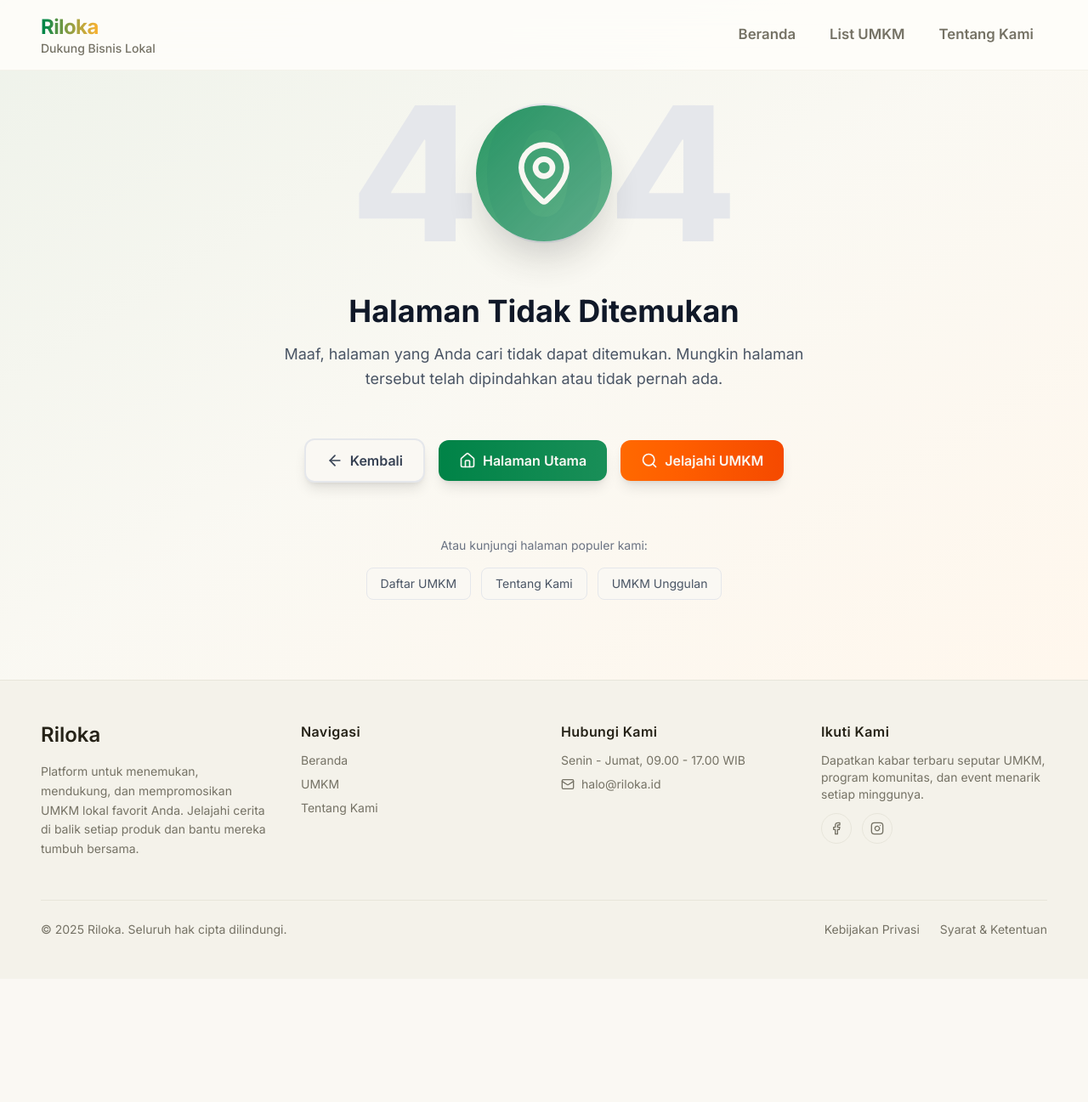
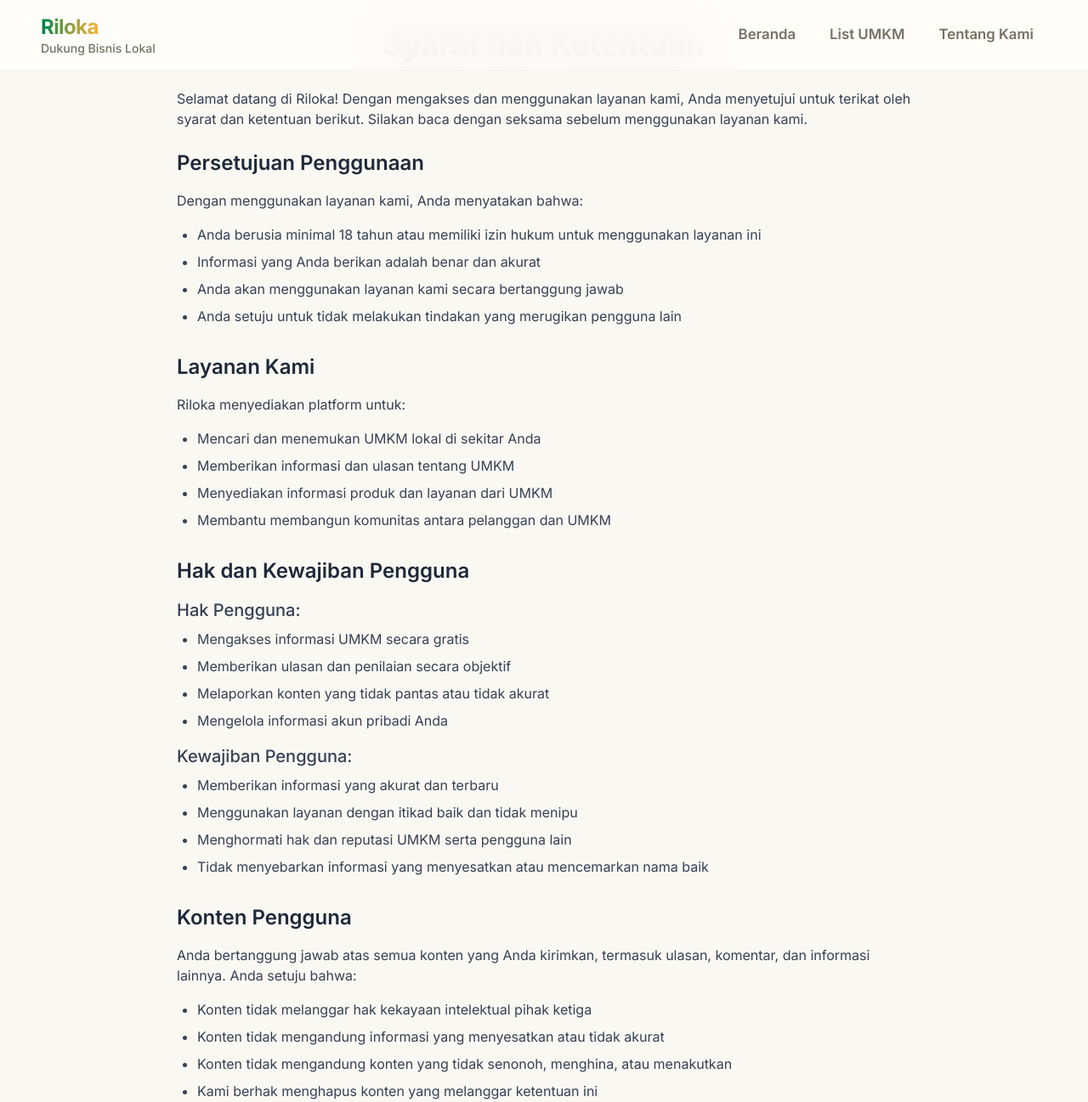
Before and after one commit to mwhehe30/Riloka, a Next.js app: page /syarat-ketentuan in a window 1280 px wide. Before the commit this address had no page. Shown: the top 1297 px of the page at 85% size. Before the commit the page ends 1152 px from the top, so only its background shows below. Built offline with nearby package versions, Linux system fonts and the light colour scheme.

Commit message:
nambahin data

```diff
--- /dev/null
+++ b/app/kebijakan-privasi/page.jsx
@@ -0,0 +1,80 @@
+import React from 'react';
+
+const PrivacyPolicyPage = () => {
+  return (
+    <div className="container mx-auto px-4 py-8 max-w-4xl">
+      <h1 className="text-3xl md:text-4xl font-bold text-center mb-8 text-gray-900">
+        Kebijakan Privasi
+      </h1>
+
+      <div className="prose prose-lg max-w-none">
+        <p className="text-gray-700 mb-6">
+          Kebijakan privasi ini menjelaskan bagaimana Riloka mengumpulkan,
+          menggunakan, dan melindungi informasi pribadi Anda saat menggunakan
+          layanan kami. Kami berkomitmen untuk menjaga privasi dan keamanan
+          data Anda.
+        </p>
+
+        <section className="mb-8">
+          <h2 className="text-2xl font-semibold mb-4 text-gray-800">Informasi yang Kami Kumpulkan</h2>
+          <ul className="list-disc pl-6 space-y-2 text-gray-700">
+            <li>Informasi akun yang Anda berikan saat mendaftar</li>
+            <li>Informasi penggunaan layanan dan preferensi Anda</li>
+            <li>Data perangkat dan informasi teknis yang relevan</li>
+            <li>Informasi lokasi untuk membantu penelusuran UMKM terdekat</li>
+          </ul>
+        </section>
+
+        <section className="mb-8">
+          <h2 className="text-2xl font-semibold mb-4 text-gray-800">Penggunaan Informasi</h2>
+          <p className="text-gray-700 mb-4">
+            Kami menggunakan informasi Anda untuk:
+          </p>
+          <ul className="list-disc pl-6 space-y-2 text-gray-700">
+            <li>Menyediakan dan meningkatkan layanan kami</li>
+            <li>Menyesuaikan pengalaman pengguna Anda</li>
+            <li>Menghubungi Anda tentang akun atau layanan kami</li>
+            <li>Menganalisis penggunaan layanan untuk perbaikan</li>
+          </ul>
+        </section>
+
+        <section className="mb-8">
+          <h2 className="text-2xl font-semibold mb-4 text-gray-800">Perlindungan Data</h2>
+          <p className="text-gray-700 mb-4">
+            Kami menerapkan berbagai langkah keamanan untuk melindungi informasi
+            Anda dari akses, perubahan, pengungkapan, atau penghancuran yang tidak sah.
+          </p>
+        </section>
+
+        <section className="mb-8">
+          <h2 className="text-2xl font-semibold mb-4 text-gray-800">Kebijakan Cookie</h2>
+          <p className="text-gray-700 mb-4">
+            Kami menggunakan cookie untuk meningkatkan pengalaman pengguna dan
+            menganalisis lalu lintas website. Anda dapat memilih untuk menerima
+            atau menolak cookie tersebut.
+          </p>
+        </section>
+
+        <section className="mb-8">
+          <h2 className="text-2xl font-semibold mb-4 text-gray-800">Perubahan Kebijakan</h2>
+          <p className="text-gray-700 mb-4">
+            Kami dapat memperbarui kebijakan privasi ini dari waktu ke waktu.
+            Perubahan akan diumumkan di website kami dan tanggal diperbarui
+            akan ditampilkan di atas.
+          </p>
+        </section>
+
+        <section className="mb-8">
+          <h2 className="text-2xl font-semibold mb-4 text-gray-800">Hubungi Kami</h2>
+          <p className="text-gray-700">
+            Jika Anda memiliki pertanyaan tentang kebijakan privasi ini,
+            silakan hubungi kami melalui informasi kontak yang tersedia
+            di halaman "Tentang" atau melalui email resmi kami.
+          </p>
+        </section>
+      </div>
+    </div>
+  );
+};
+
+export default PrivacyPolicyPage;
--- /dev/null
+++ b/app/syarat-ketentuan/page.jsx
@@ -0,0 +1,113 @@
+import React from 'react';
+
+const TermsAndConditionsPage = () => {
+  return (
+    <div className="container mx-auto px-4 py-8 max-w-4xl">
+      <h1 className="text-3xl md:text-4xl font-bold text-center mb-8 text-gray-900">
+        Syarat dan Ketentuan
+      </h1>
+
+      <div className="prose prose-lg max-w-none">
+        <p className="text-gray-700 mb-6">
+          Selamat datang di Riloka! Dengan mengakses dan menggunakan layanan
+          kami, Anda menyetujui untuk terikat oleh syarat dan ketentuan berikut.
+          Silakan baca dengan seksama sebelum menggunakan layanan kami.
+        </p>
+
+        <section className="mb-8">
+          <h2 className="text-2xl font-semibold mb-4 text-gray-800">Persetujuan Penggunaan</h2>
+          <p className="text-gray-700 mb-4">
+            Dengan menggunakan layanan kami, Anda menyatakan bahwa:
+          </p>
+          <ul className="list-disc pl-6 space-y-2 text-gray-700">
+            <li>Anda berusia minimal 18 tahun atau memiliki izin hukum untuk menggunakan layanan ini</li>
+            <li>Informasi yang Anda berikan adalah benar dan akurat</li>
+            <li>Anda akan menggunakan layanan kami secara bertanggung jawab</li>
+            <li>Anda setuju untuk tidak melakukan tindakan yang merugikan pengguna lain</li>
+          </ul>
+        </section>
+
+        <section className="mb-8">
+          <h2 className="text-2xl font-semibold mb-4 text-gray-800">Layanan Kami</h2>
+          <p className="text-gray-700 mb-4">
+            Riloka menyediakan platform untuk:
+          </p>
+          <ul className="list-disc pl-6 space-y-2 text-gray-700">
+            <li>Mencari dan menemukan UMKM lokal di sekitar Anda</li>
+            <li>Memberikan informasi dan ulasan tentang UMKM</li>
+            <li>Menyediakan informasi produk dan layanan dari UMKM</li>
+            <li>Membantu membangun komunitas antara pelanggan dan UMKM</li>
+          </ul>
+        </section>
+
+        <section className="mb-8">
+          <h2 className="text-2xl font-semibold mb-4 text-gray-800">Hak dan Kewajiban Pengguna</h2>
+          <h3 className="text-xl font-medium mb-2 text-gray-700">Hak Pengguna:</h3>
+          <ul className="list-disc pl-6 space-y-2 text-gray-700 mb-4">
+            <li>Mengakses informasi UMKM secara gratis</li>
+            <li>Memberikan ulasan dan penilaian secara objektif</li>
+            <li>Melaporkan konten yang tidak pantas atau tidak akurat</li>
+            <li>Mengelola informasi akun pribadi Anda</li>
+          </ul>
+
+          <h3 className="text-xl font-medium mb-2 text-gray-700">Kewajiban Pengguna:</h3>
+          <ul className="list-disc pl-6 space-y-2 text-gray-700">
+            <li>Memberikan informasi yang akurat dan terbaru</li>
+            <li>Menggunakan layanan dengan itikad baik dan tidak menipu</li>
+            <li>Menghormati hak dan reputasi UMKM serta pengguna lain</li>
+            <li>Tidak menyebarkan informasi yang menyesatkan atau mencemarkan nama baik</li>
+          </ul>
+        </section>
+
+        <section className="mb-8">
+          <h2 className="text-2xl font-semibold mb-4 text-gray-800">Konten Pengguna</h2>
+          <p className="text-gray-700 mb-4">
+            Anda bertanggung jawab atas semua konten yang Anda kirimkan,
+            termasuk ulasan, komentar, dan informasi lainnya. Anda setuju bahwa:
+          </p>
+          <ul className="list-disc pl-6 space-y-2 text-gray-700">
+            <li>Konten tidak melanggar hak kekayaan intelektual pihak ketiga</li>
+            <li>Konten tidak mengandung informasi yang menyesatkan atau tidak akurat</li>
+            <li>Konten tidak mengandung konten yang tidak senonoh, menghina, atau menakutkan</li>
+            <li>Kami berhak menghapus konten yang melanggar ketentuan ini</li>
+          </ul>
+        </section>
+
+        <section className="mb-8">
+          <h2 className="text-2xl font-semibold mb-4 text-gray-800">Pembatasan Tanggung Jawab</h2>
+          <p className="text-gray-700 mb-4">
+            Riloka tidak bertanggung jawab atas:
+          </p>
+          <ul className="list-disc pl-6 space-y-2 text-gray-700">
+            <li>Keakuratan informasi yang disediakan oleh UMKM atau pengguna</li>
+            <li>Kualitas atau ketersediaan produk dan layanan UMKM</li>
+            <li>Kerugian yang timbul akibat penggunaan layanan kami</li>
+            <li>Transaksi langsung antara pengguna dan UMKM</li>
+          </ul>
+        </section>
+
+        <section className="mb-8">
+          <h2 className="text-2xl font-semibold mb-4 text-gray-800">Perubahan Syarat dan Ketentuan</h2>
+          <p className="text-gray-700 mb-4">
+            Kami dapat memperbarui syarat dan ketentuan ini kapan saja.
+            Perubahan akan diumumkan di website kami dan tanggal diperbarui
+            akan ditampilkan di atas. Penggunaan layanan setelah perubahan
+            berarti Anda menerima syarat dan ketentuan yang baru.
+          </p>
+        </section>
+
+        <section className="mb-8">
+          <h2 className="text-2xl font-semibold mb-4 text-gray-800">Penyelesaian Sengketa</h2>
+          <p className="text-gray-700">
+            Setiap sengketa yang timbul dari penggunaan layanan ini akan
+            diselesaikan secara musyawarah untuk mufakat. Jika tidak tercapai
+            kesepakatan, sengketa akan diselesaikan melalui pengadilan yang
+            berwenang di wilayah hukum Indonesia.
+          </p>
+        </section>
+      </div>
+    </div>
+  );
+};
+
+export default TermsAndConditionsPage;
--- a/public/data/umkm.json
+++ b/public/data/umkm.json
@@ -13,6 +13,7 @@
     },
     "thumb": "/images/thumbnail/thumb-ratan.webp",
     "images": [
+      "/images/ratan-bakery/image-1.webp",
       "/images/ratan-bakery/ratan-bakery-2.webp",
       "/images/ratan-bakery/ratan-bakery-1.webp",
       "/images/ratan-bakery/ratan-bakery-3.webp",
```
Also changed, not shown: public/images/ratan-bakery/image-1.webp (added).
